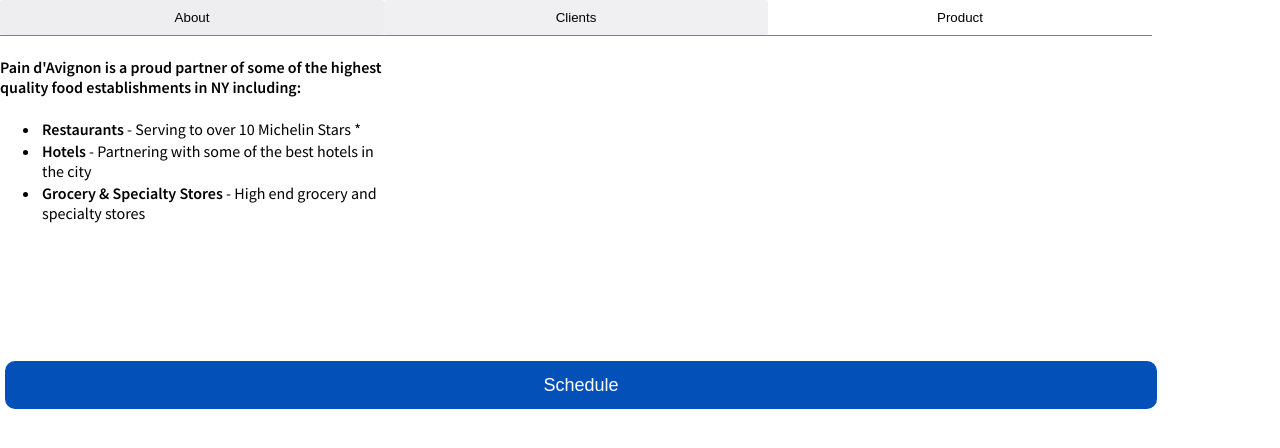
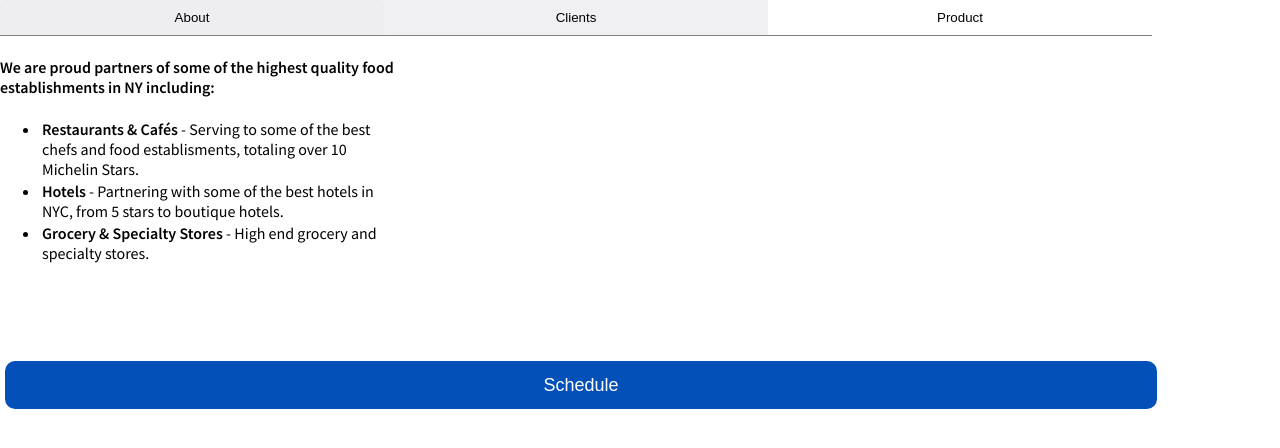
Before and after one commit to adriandifelice/pdaland, a Next.js app: page /components/cardComponent in a window 1280 px wide. Both pictures are taken after a click on the element "Clients". Shown: the top 448 px of the page. Built offline with nearby package versions, Linux system fonts and the light colour scheme.

Commit message:
about text

```diff
--- a/pages/components/cardComponent.js
+++ b/pages/components/cardComponent.js
@@ -7,21 +7,22 @@
   const url = "https://calendly.com/adrian-di-felice";
 
   const clients =   <div className={styles.contentDiv}>
-                        <h4>Pain d'Avignon is a proud partner of some of the highest quality food establishments in NY including:</h4>
+                        <h4>We are proud partners of some of the highest quality food establishments in NY including:</h4>
                         <ul>
-                          <li><p className={styles.p}><b>Restaurants</b> - Serving to over 10 Michelin Stars *</p></li>
-                          <li><p className={styles.p}><b>Hotels</b> - Partnering with some of the best hotels in the city</p></li>
-                          <li><p className={styles.p}><b>Grocery & Specialty Stores</b> - High end grocery and specialty stores</p></li>
+                          <li><p className={styles.p}><b>Restaurants & Cafés</b> - Serving to some of the best chefs and food establisments, totaling over 10 Michelin Stars.</p></li>
+                          <li><p className={styles.p}><b>Hotels</b> - Partnering with some of the best hotels in NYC, from 5 stars to boutique hotels.</p></li>
+                          <li><p className={styles.p}><b>Grocery & Specialty Stores</b> - High end grocery and specialty stores.</p></li>
                         </ul>
                     </div>
 
   const about = <div className={styles.contentDiv}>
-                    <p>Pain d’Avignon, is an award winning bakery that has been supplying Michelin-starred restaurants and top hotels for more than 25 years.</p>
+                    <h4>Pain d’Avignon has been supplying Michelin-starred restaurants, top hotels and specialty stores for more than 25 years.</h4>
+                    <p>We let the ingredients speak for themselves while prioritizing local and organic whenever we can. This is our business philosophy.</p>
                 </div>
 
   const product = <div className={styles.contentDiv}>
                      <p>We bake, serve and eat everything fresh on the same day.</p>
-                     <p>Some of the breads we make include the following</p>
+                     <p>Some of our best selleres are:</p>
                      <ul>
                        <li><b>Sourdough Breads</b> - Classic, Seeded.</li>
                        <li><b>Specialty Breads</b> - Anadama, Oat Porridge, Cranberry Pecan, Olive loaf.</li>
```
